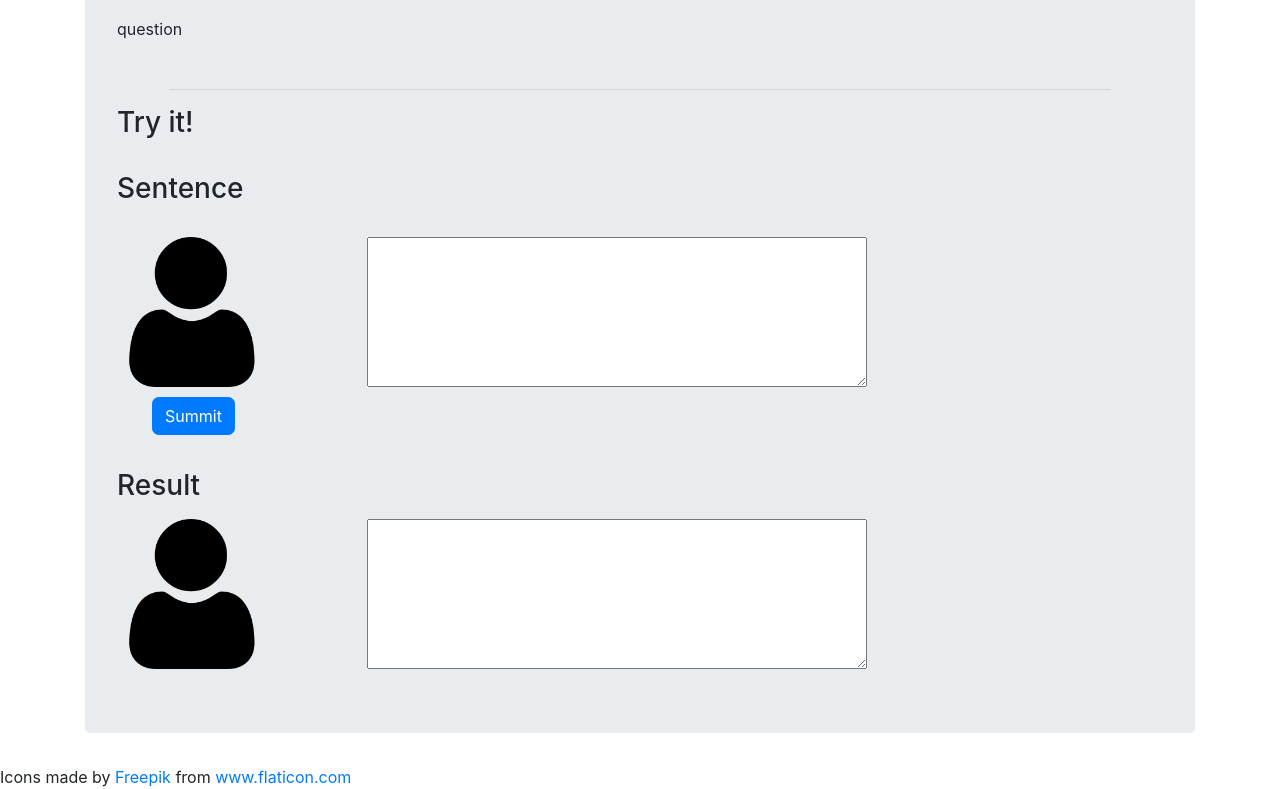
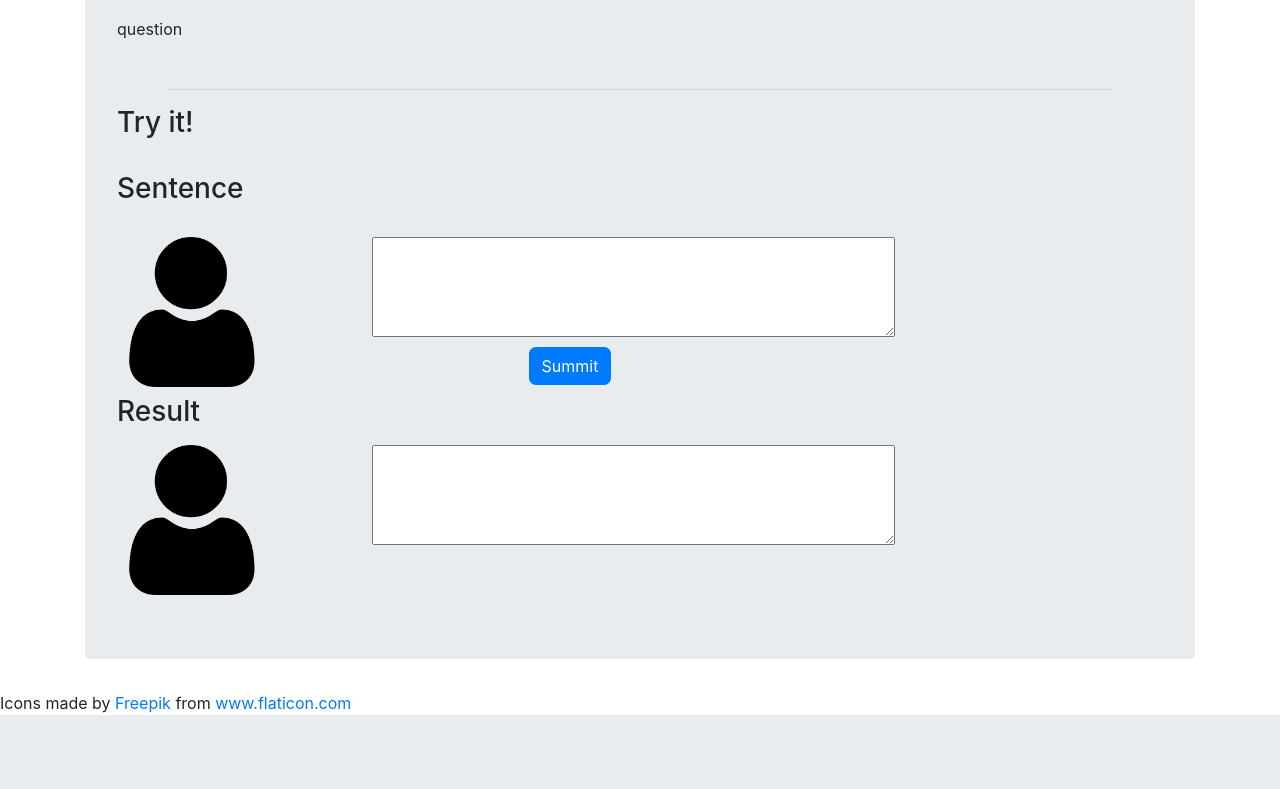
Before and after one commit to rjdm1324/kor-3i4k-bert-base-cased, a Flask app: page / in a window 1280 px wide. Shown: the part 700-1489 px from the top of the page. After the commit the page ends 1415 px from the top, so only its background shows below. Run offline with Flask 2, Linux system fonts and the light colour scheme; some libraries are stand-ins or nearby versions.

Commit message:
update html

```diff
--- a/templates/main.html
+++ b/templates/main.html
@@ -140,18 +140,18 @@
             <br><hr width="90%">
 
 
-            <div class="generate" style="width: 80%; height: auto;">
+            <div class="generate">
                 <h3>Try it!</h3><br>
                 <h3>Sentence</h3><br>
                 <img src="{{ url_for('static', filename=image_file) }}" style="float: left; width: 150px; height:150px;">
-                <div><textarea type="text" id="sentence" style="float: left; width:500px; height: 150px; margin-left: 100px;" ></textarea></div>
-                <button class="btn btn-primary btn=lg" type="submit" id="button" onclick="send_req();">Summit</button><br>
+                <div><textarea type="text" id="sentence" style="float: left; width:50%; height: 100px; margin-left: 10%;" ></textarea></div>
+                <button class="btn btn-primary btn=lg" type="submit" id="button" style="float: left; margin-left: 25%;" onclick="send_req();">Summit</button><br>
                 <b><label id="warning" style="color:red;"></label></b>
             </div><div style="clear:both;"></div>
             <div class="result">
                 <h3><label>Result</label></h3>
                 <img src="{{ url_for('static', filename=image_file) }}" style="float:left; width: 150px; height: 150px;">
-                <div><textarea type="text" id="result" style="float: left; width:500px; height: 150px; margin-left: 100px;" ></textarea></div>
+                <div><textarea type="text" id="result" style="float: left; width:50%; height: 100px; margin-left: 10%;" ></textarea></div>
             </div><div style="clear:both;"></div>
 
         </div>
```
Also changed, not shown: license.md (added), 1 other file.
